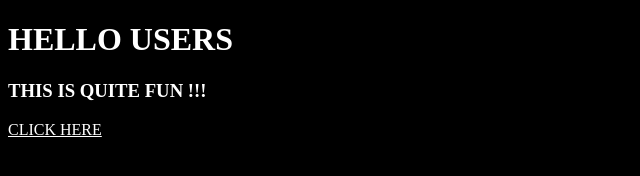
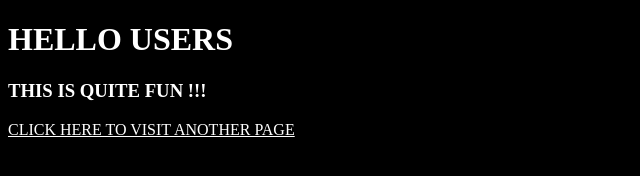
Before and after one commit to Oma3r3/mynodeapp, a website: page index.html in a window 1280 px wide. Shown: the whole page, without its empty margins (0-640 px from the left). Drawn offline with Linux system fonts and the light colour scheme.

Commit message:
changed index.html

```diff
--- a/index.html
+++ b/index.html
@@ -14,6 +14,6 @@
 <body>
     <h1>HELLO USERS</h1>
     <h3>THIS IS QUITE FUN !!!</h3>
-    <a href="/anotherpage">CLICK HERE</a>
+    <a href="/anotherpage">CLICK HERE TO VISIT ANOTHER PAGE</a>
 </body>
 </html>
```
